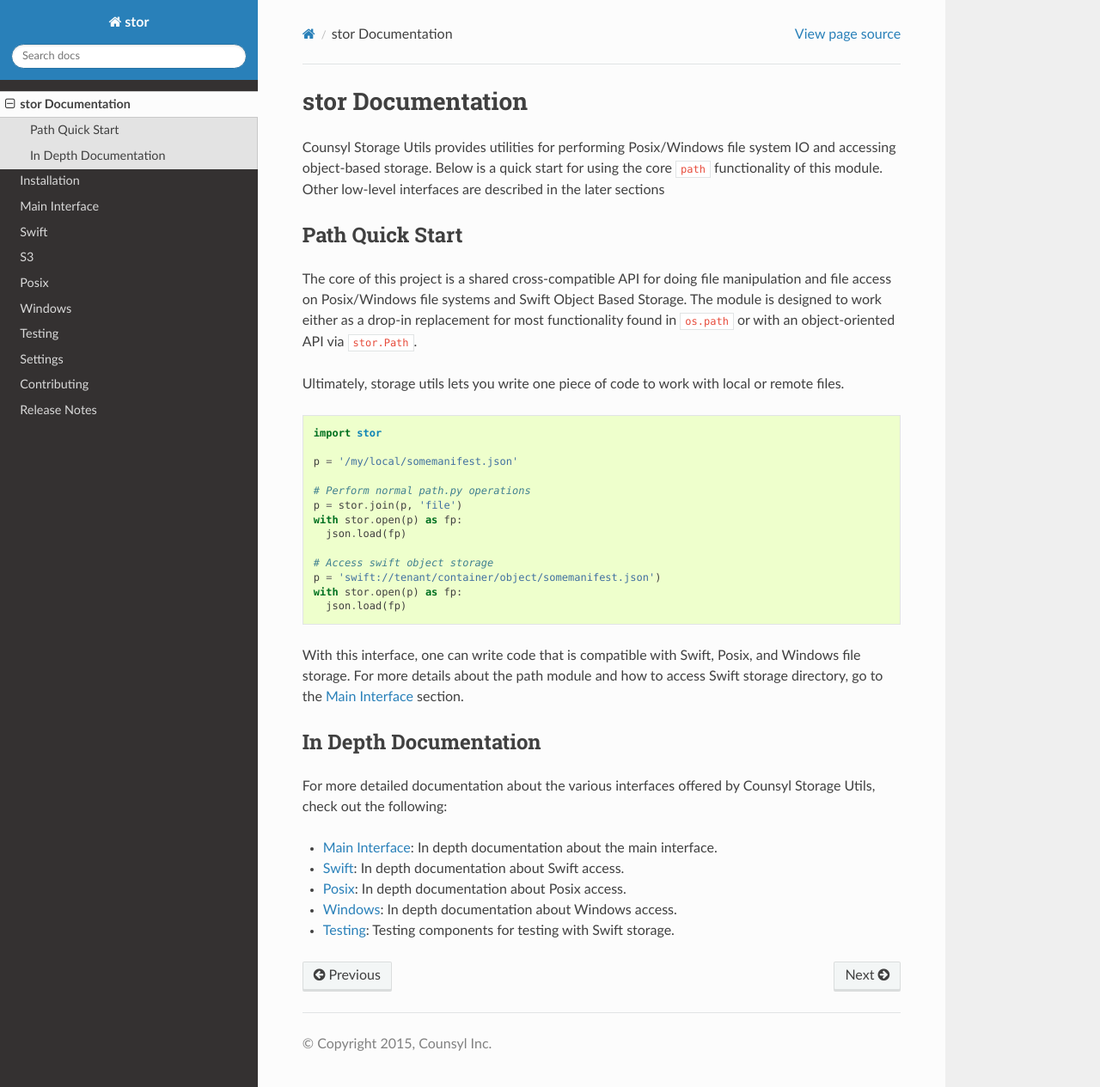
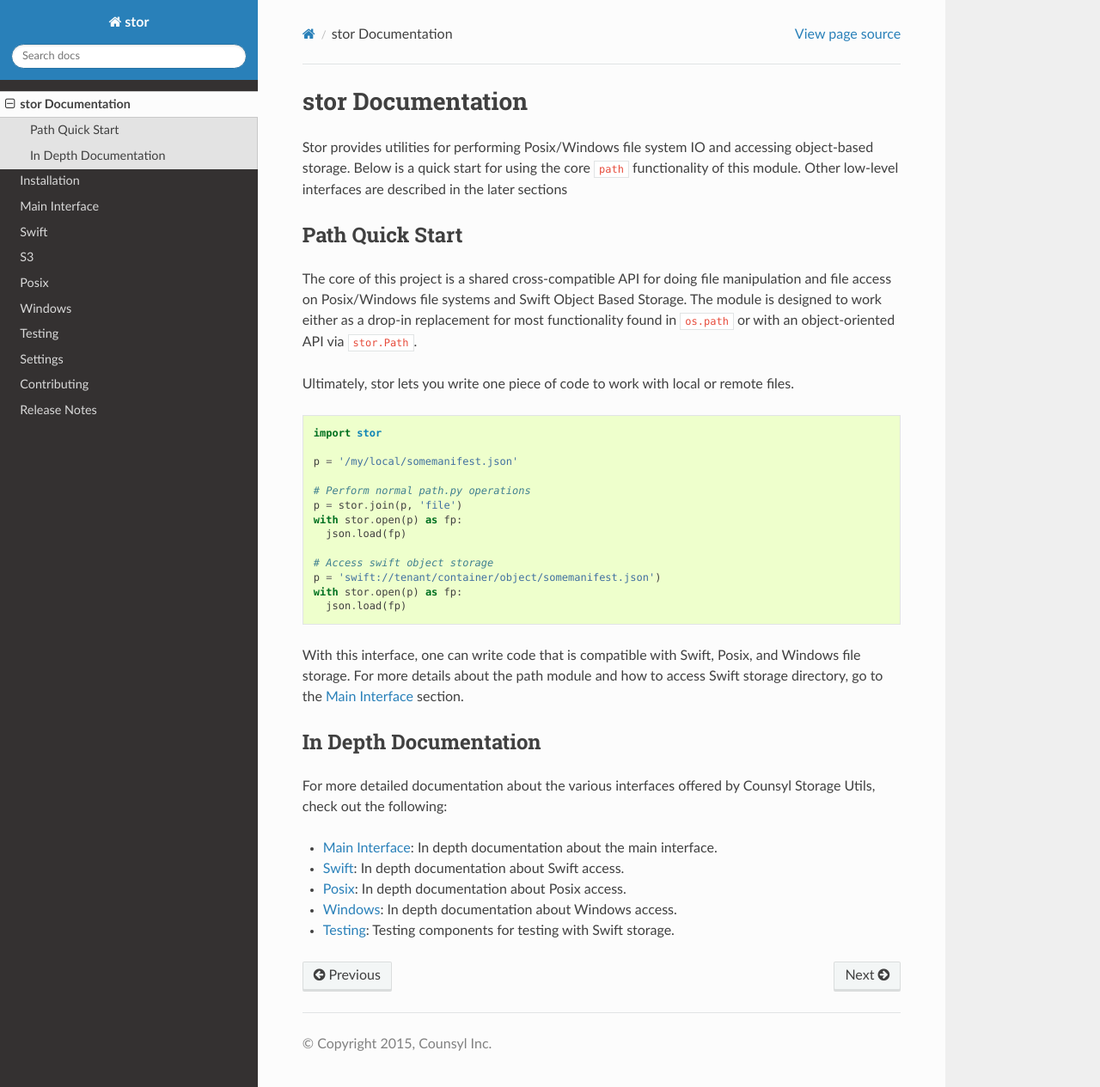
Before and after one commit to counsyl/stor, a Sphinx documentation site: the page built from docs/index.rst, in a window 1280 px wide and 1265 px high. Shown: the whole window at 86% size. Built offline with Sphinx 7.4.7 and the Read the Docs theme 2.0.0, drawn with Linux system fonts in a browser that asks for light colours; the version number could not be read and is left out.

Commit message:
more doc updates for renaming

```diff
--- a/docs/index.rst
+++ b/docs/index.rst
@@ -1,6 +1,6 @@
 stor Documentation
-===================================
-Counsyl Storage Utils provides utilities for performing Posix/Windows file system IO and accessing object-based storage. Below is a quick start for using the core ``path`` functionality of this module. Other low-level interfaces are described in the later sections
+==================
+Stor provides utilities for performing Posix/Windows file system IO and accessing object-based storage. Below is a quick start for using the core ``path`` functionality of this module. Other low-level interfaces are described in the later sections
 
 Path Quick Start
 ----------------
@@ -11,7 +11,7 @@ Based Storage. The module is designed to work either as a drop-in replacement
 for most functionality found in ``os.path`` or with an object-oriented API via
 ``stor.Path``.
 
-Ultimately, storage utils lets you write one piece of code to work with local
+Ultimately, stor lets you write one piece of code to work with local
 or remote files.
 
 .. code-block:: python
--- a/setup.cfg
+++ b/setup.cfg
@@ -2,7 +2,7 @@
 name = stor
 author = Counsyl Inc.
 author-email = root@counsyl.com
-summary = Utils for I/O at Counsyl
+summary = Cross-compatible API for accessing Posix and OBS storage systems
 description-file = README.md
 home-page = https://github.counsyl.com/dev/stor
 requires-python = >=2.7,<3
--- a/stor/__init__.py
+++ b/stor/__init__.py
@@ -1,8 +1,8 @@
 """
-storage-utils
-=============
+stor
+====
 
-Storage utils is a library that aims to make it easy to write code that works
+Stor is a library that aims to make it easy to write code that works
 with both local posix filesystems and Swift Object Based Storage. In general,
 you should be able to replace most uses of ``os.path`` and ``open`` with::
 
```
